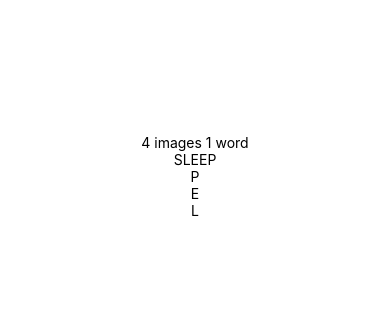
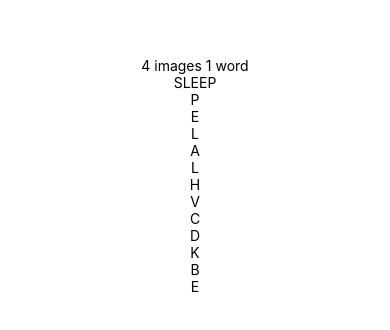
Before and after one commit to vikingprank/4-images-1-word, a React Native app in the folder mon-projet/: screen / in a window 390 px wide. Shown: the part 246-576 px from the top of the page. Built offline with nearby package versions, Linux system fonts and the light colour scheme.

Commit message:
randomly Choose Extra Letters

```diff
--- a/mon-projet/App.tsx
+++ b/mon-projet/App.tsx
@@ -2,6 +2,7 @@ import { StatusBar } from "expo-status-bar";
 import { StyleSheet, Text, View } from "react-native";
 import { determineNumberOfLettersToHide } from "./src/game/determineNumberOfLettersToHide";
 import { chooseLettersToHide } from "./src/game/chooseLettersToHide";
+import { randomlyChooseExtraLetters } from "./src/game/randomlyChooseExtraLetters";
 
 const WORD_TO_GUESS = "SLEEP";
 
@@ -11,12 +12,16 @@ export default function App() {
     WORD_TO_GUESS,
     numberOfLettersToHide
   );
+  const otherPrositions = randomlyChooseExtraLetters(lettersToHide)
 
   return (
     <View style={styles.container}>
       <Text>4 images 1 word</Text>
       <Text>{WORD_TO_GUESS}</Text>
       {lettersToHide.map((letter, index) => {
+        return <Text key={index}>{letter}</Text>;
+      })}
+      {otherPrositions.map((letter, index) => {
         return <Text key={index}>{letter}</Text>;
       })}
       <StatusBar style="auto" />
--- a/mon-projet/src/game/chooseLettersToHide.ts
+++ b/mon-projet/src/game/chooseLettersToHide.ts
@@ -1,3 +1,5 @@
+import { shuffleWord } from "./shuffleLetters";
+
 export const chooseLettersToHide = (
   word: string,
   numberOfLettersToHide: number
@@ -5,12 +7,3 @@ export const chooseLettersToHide = (
   const randomIndex = shuffleWord(word);
   return randomIndex.slice(0, numberOfLettersToHide);
 };
-
-function shuffleWord(word: string) {
-  const wordArray = [...word]; // convert into array
-  for (let i = wordArray.length - 1; i >= 0; i--) {
-    const j = Math.floor(Math.random() * (i + 1));
-    [wordArray[i], wordArray[j]] = [wordArray[j], wordArray[i]]; // The new ES6 allows us to assign two variables at once. This is especially handy when we want to swap the values of two variables
-  }
-  return wordArray;
-}
--- /dev/null
+++ b/mon-projet/src/game/randomlyChooseExtraLetters.ts
@@ -0,0 +1,55 @@
+import { shuffleArray, shuffleWord } from "./shuffleLetters";
+
+const TOTAL_PROPOSITIONS = 12;
+
+const ALPHABET = [
+  "a",
+  "b",
+  "c",
+  "d",
+  "e",
+  "f",
+  "g",
+  "h",
+  "i",
+  "j",
+  "k",
+  "l",
+  "m",
+  "n",
+  "o",
+  "p",
+  "q",
+  "r",
+  "s",
+  "t",
+  "u",
+  "v",
+  "w",
+  "x",
+  "y",
+  "z",
+];
+export const randomlyChooseExtraLetters = (hiddenLetters: Array<string>) => {
+  const alphabetWithoutHiddenLetters = ALPHABET.flatMap((letter: string) => {
+    return hiddenLetters.map((hiddenLetter) => {
+      if (letter.toLocaleUpperCase() !== hiddenLetter.toLocaleUpperCase())
+        return letter.toLocaleUpperCase();
+    });
+  });
+
+  // Remove doubles
+  const uniqLettersArray = [...new Set(alphabetWithoutHiddenLetters)];
+
+  // Remove undefined
+  const definedLettersArray = uniqLettersArray.filter(
+    (letter) => letter !== undefined
+  );
+
+  const shuffledAlphabeth = shuffleArray(definedLettersArray);
+
+  const numberOfRandomLettersToReturn =
+    TOTAL_PROPOSITIONS - hiddenLetters.length;
+
+  return shuffledAlphabeth.slice(0, numberOfRandomLettersToReturn);
+};
--- /dev/null
+++ b/mon-projet/src/game/shuffleLetters.ts
@@ -0,0 +1,16 @@
+export function shuffleWord(word: string) {
+    const wordArray = [...word]; // convert into array
+    for (let i = wordArray.length - 1; i >= 0; i--) {
+      const j = Math.floor(Math.random() * (i + 1));
+      [wordArray[i], wordArray[j]] = [wordArray[j], wordArray[i]]; // The new ES6 allows us to assign two variables at once. This is especially handy when we want to swap the values of two variables
+    }
+    return wordArray;
+  }
+
+export function shuffleArray(array: Array<string>) {
+    for (let i = array.length - 1; i >= 0; i--) {
+      const j = Math.floor(Math.random() * (i + 1));
+      [array[i], array[j]] = [array[j], array[i]];
+    }
+    return array;
+  }
```
Also changed, not shown: 1 other file (tests, documents, lock files or other folders).
